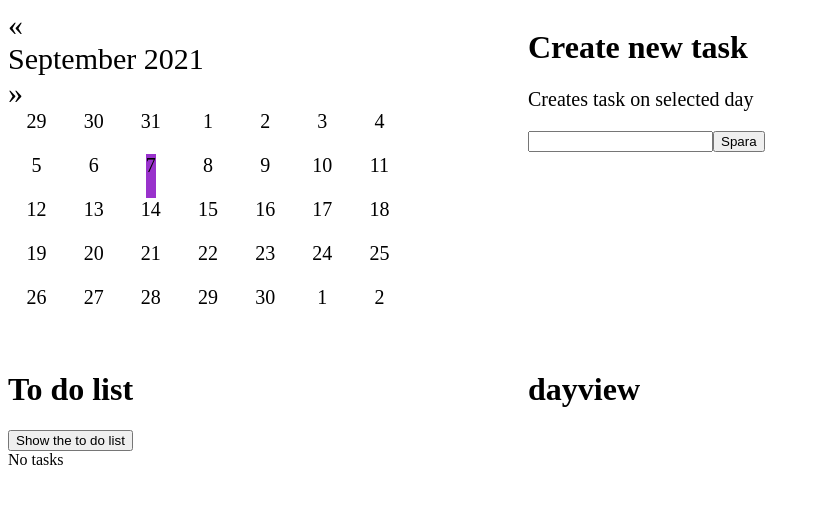
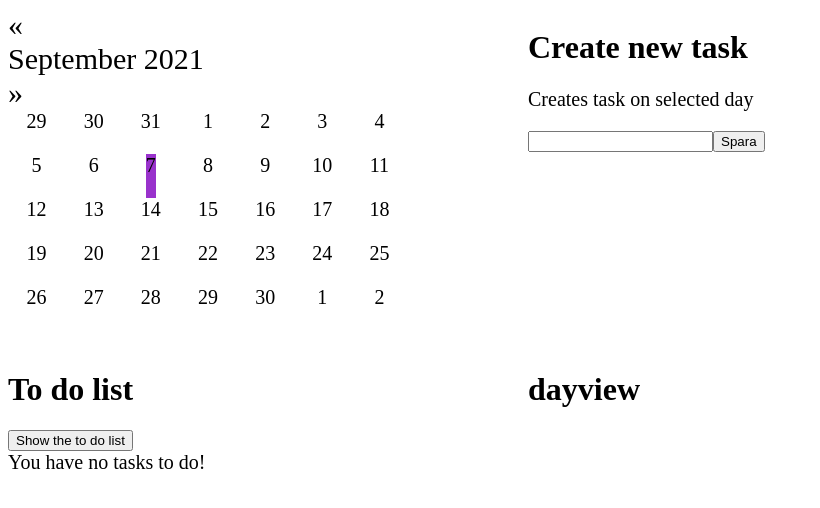
Before and after one commit to johannabertils/calenderwithtodo, a React (Create React App) app: page / in a window 1280 px wide. Both pictures are taken after a click on the button "Show the to do list". Shown: the top 508 px of the page, without its empty margins (0-820 px from the left). Built offline with nearby package versions, Linux system fonts and the light colour scheme.

Commit message:
sort list by date

```diff
--- a/src/components/Todolist/todolist.css
+++ b/src/components/Todolist/todolist.css
@@ -13,3 +13,7 @@ p{
     width: 400px;
     height: 30px;
 }
+
+.notasksmessage{
+    font-size: 20px;
+}
--- a/src/components/Todolist/todolist.js
+++ b/src/components/Todolist/todolist.js
@@ -1,9 +1,8 @@
 import React, { useState, useEffect } from 'react';
+import moment from 'moment';
 import './todolist.css';
 
-
 export default function ToDoList() {
-
 
     const [showList, setShowList] = useState(false);
     const [text, setText] = useState();
@@ -12,34 +11,31 @@ export default function ToDoList() {
     const Text = () => <div>{text}</div>;
 
     // when clicking on showlist btn -> if value in localstorage acitvate printList function
-    function showItemsOnClick(evt, Text) {
-        console.log(localStorage.data);
+    function showItemsOnClick(evt) {
         evt.preventDefault();
         setShowList(true);
-        console.log("hello there");
-        var dataFromLocalStorage = localStorage.getItem('data');
+        let dataFromLocalStorage = localStorage.getItem('data');
         if (dataFromLocalStorage === null) {
-            setText("No tasks")
-            console.log("no tasks");
+           let noTasks = <div className="notasksmessage">You have no tasks to do!</div>;
+            setText(noTasks )
         } else {
             printList(dataFromLocalStorage);
         }
     }
 
-    // Print tasklist
+    // Print list of tasks and sort by date
 
     const printList = (dataFromLocalStorage) => {
-        var getTasks = JSON.parse(dataFromLocalStorage);
-        var dates = getTasks.map(item =>
+        let parsedTasks = JSON.parse(dataFromLocalStorage);
+        let printArrayOfTasks = parsedTasks
+        .sort((a, b) => a.date > b.date)
+        .map(item =>
             <div className="itemList">
                 <p className="taskname"> {item.date} {item.task}
                     <button>Mark as done</button></p></div>)
-        setText(dates)
-        // const myArrayTasks = movies2;
-        console.log("my array är" + dates);
+
+        setText(printArrayOfTasks)
     }
-
-
 
     return <div>
         <h1>To do list</h1>
```
